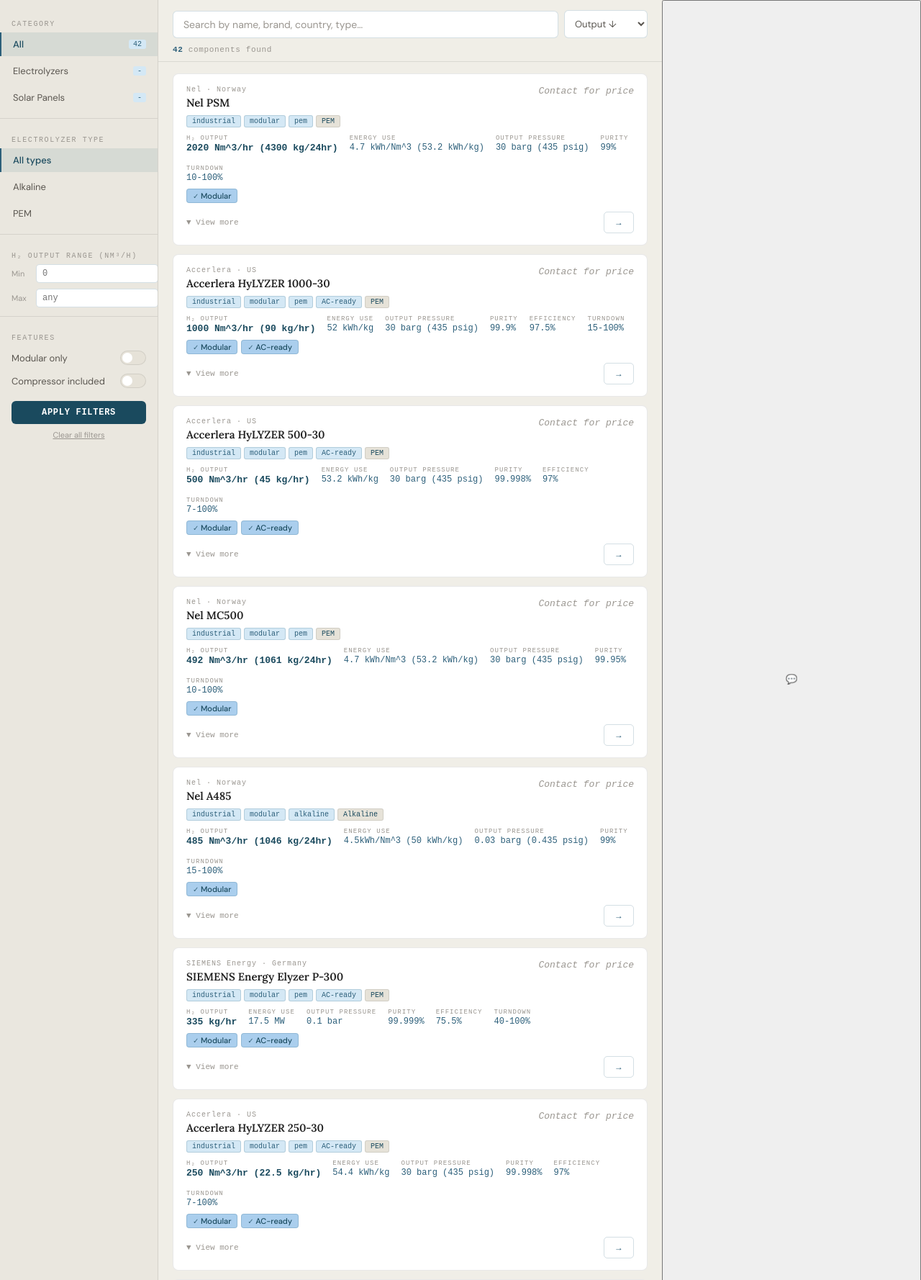
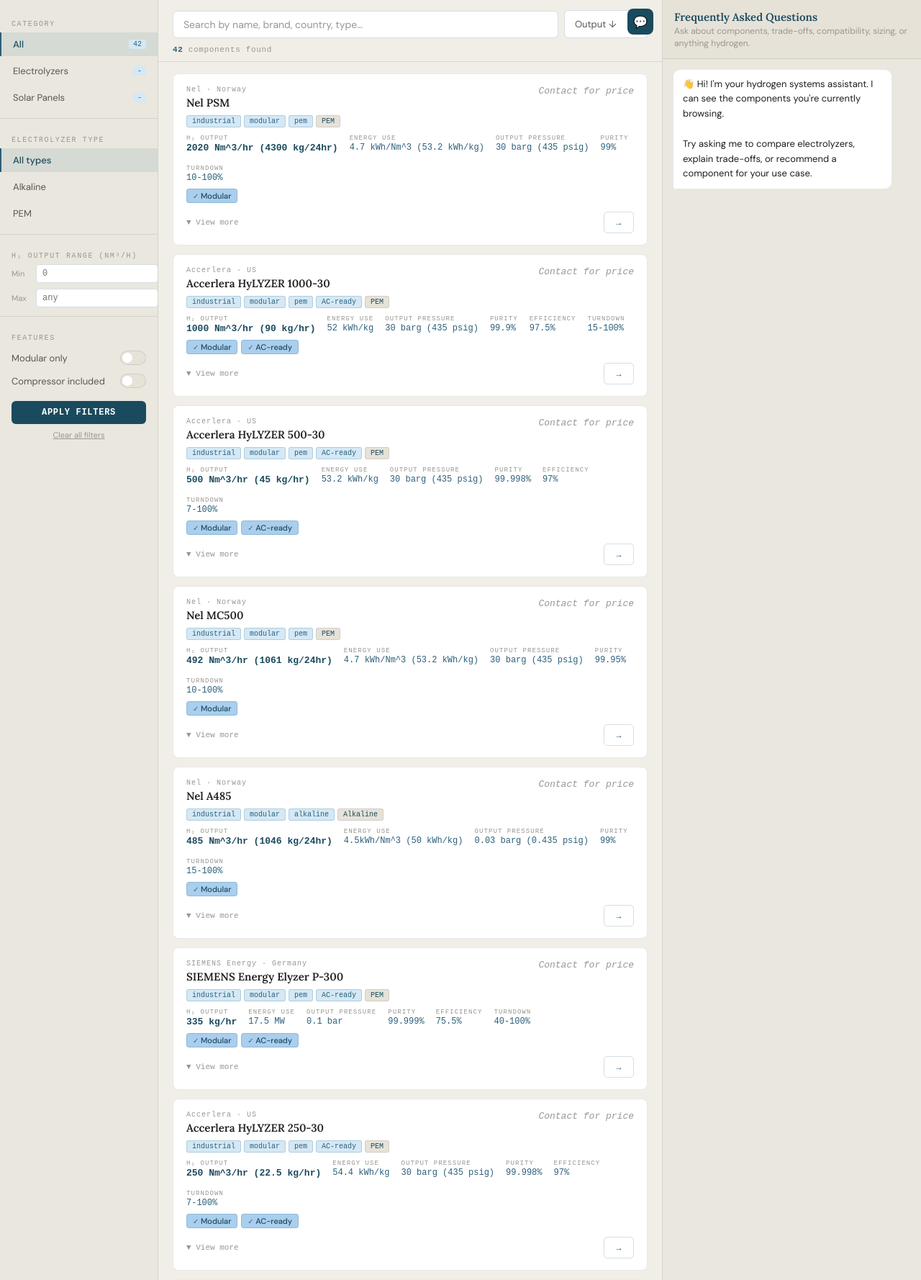
Before and after one commit to emilytieu/Project-Evergreen, a Flask app: page /explorer in a window 1280 px wide. Shown: the part 52-1830 px from the top of the page at 72% size. Run offline with Flask 3, Linux system fonts and the light colour scheme.

Commit message:
toggle chat btn
Co-authored-by: Copilot <copilot@github.com>

```diff
--- a/static/explorer.css
+++ b/static/explorer.css
@@ -445,6 +445,28 @@
     /* #endregion
 
     /* #region ── Chat panel ─────────────────────────────────────────────────── */
+
+    /* #region FAQ panel ───────────────────────────────────────────────────*/
+    .toggle-chat-btn {
+      position: absolute;
+      top: calc(var(--nav-h) + 12px);
+      right: calc(var(--chat-w) + 12px);
+      width: 36px;
+      height: 36px;
+      background: var(--accent);
+      border: none;
+      border-radius: 8px;
+      color: var(--blue-deep);
+      font-size: 16px;
+      cursor: pointer;
+      z-index: 20;
+      display: flex;
+      align-items: center;
+      justify-content: center;
+      transition: background 0.15s, transform 0.15s;
+    }
+    .toggle-chat-btn:hover { background: var(--accent-hover); transform: scale(1.1); }
+
     .chat-panel {
       border-left: 1px solid var(--border);
       background: var(--bg-sidebar);
```
